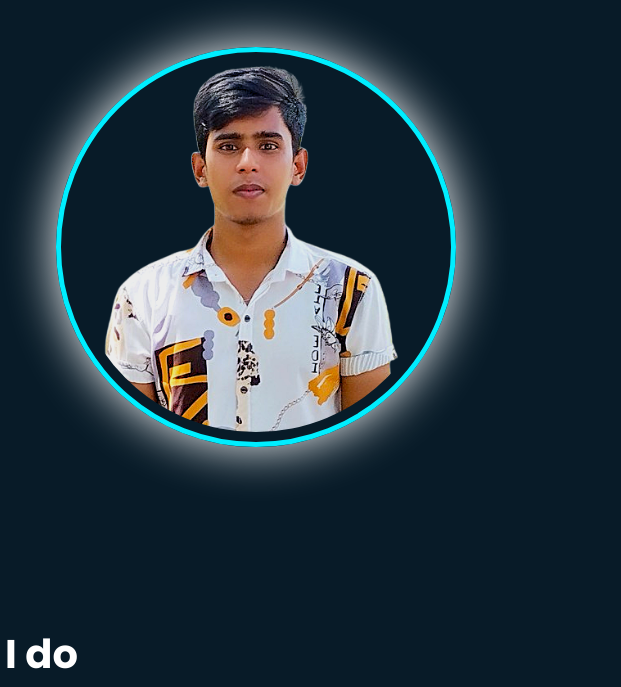
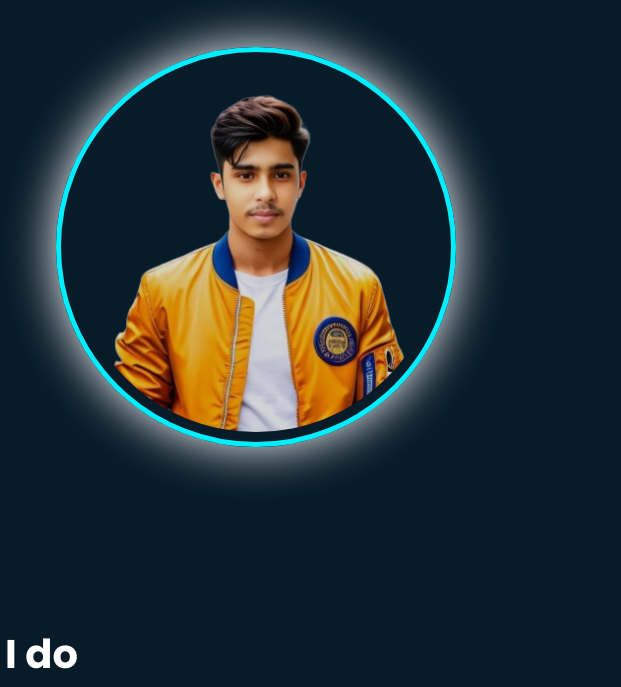
Before and after one commit to alaminislam34/My-Portfolio-, a plain HTML site: page index.html in a window 1280 px wide. Shown: the part 113-800 px from the top of the page, 659-1280 px from the left. Drawn offline with Linux system fonts and the light colour scheme.

Commit message:
added new profile1 picture

```diff
--- a/index.html
+++ b/index.html
@@ -43,7 +43,7 @@
                     </ul>
                 </div>
                 <div class="content2">
-                    <img src="./image/profile.png" alt="">
+                    <img src="./image/profile1.png" alt="">
                 </div>
             </div>
         </section>
```
Also changed, not shown: image/profile1.png (added).
